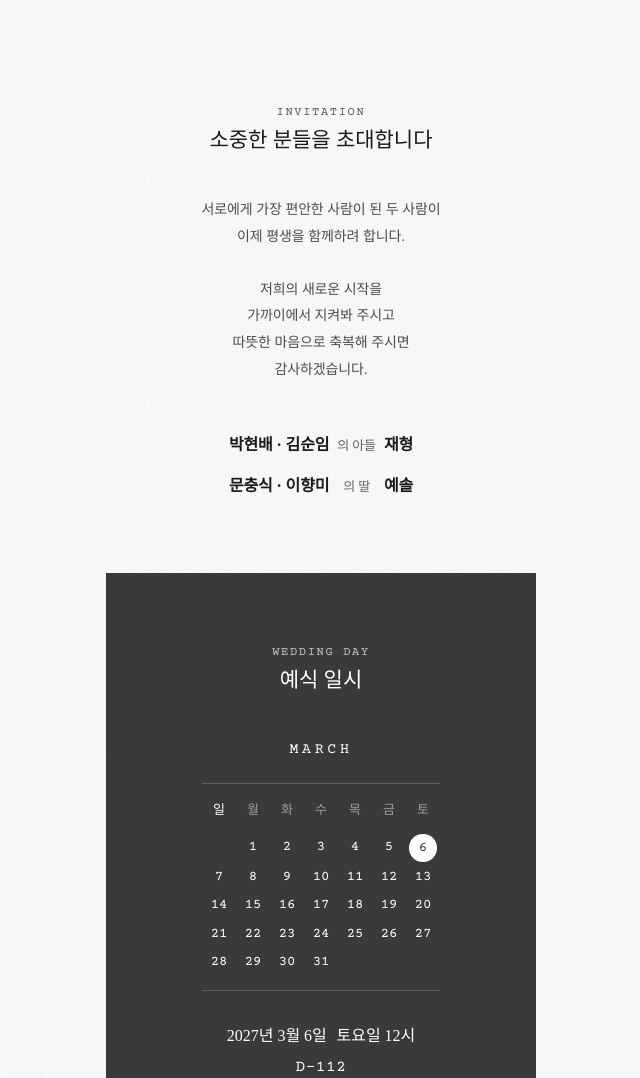
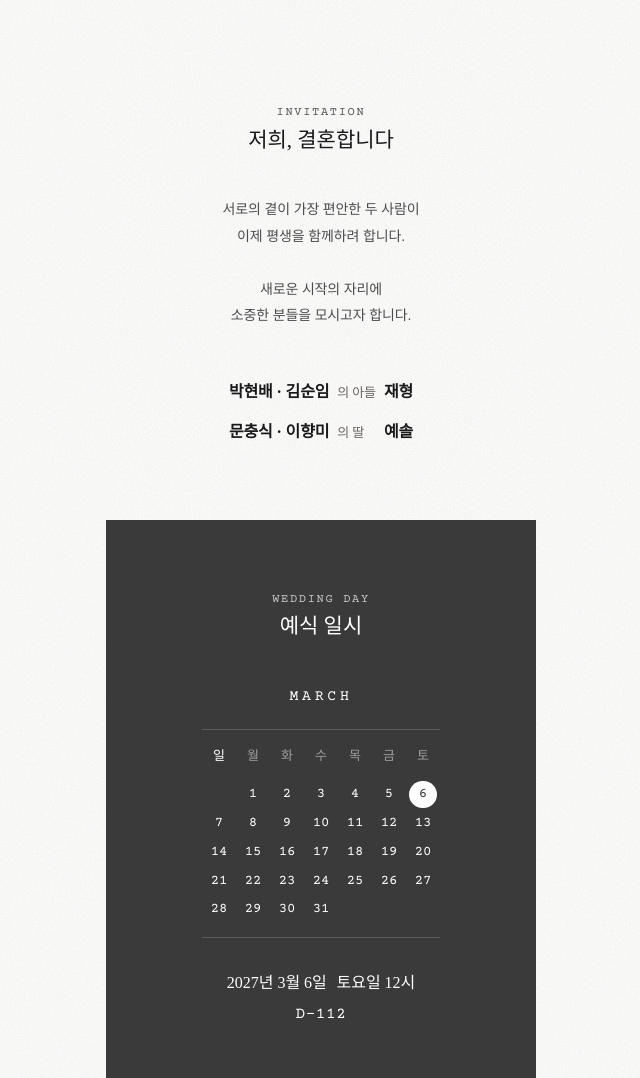
Before and after one commit to jhys-wedding/invitation, a plain HTML site: page index.html in a window 1280 px wide. Shown: the part 791-1869 px from the top of the page, without its empty margins (319-959 px from the left). Drawn offline with nearby package versions, Linux system fonts and the light colour scheme; no server answers; a web font is replaced by a local one.

Commit message:
Add files via upload

```diff
--- a/index.html
+++ b/index.html
@@ -588,6 +588,8 @@ section[aria-labelledby="t-way"] .sketch + .map[hidden] + .navs { margin-left: a
 .vline { position: relative; overflow: hidden; background: rgba(26, 26, 26, 0.15); }
 .vline::after { content: ""; position: absolute; left: 0; top: 0; width: 1px; height: 100%; background: var(--ink); animation: barDown 1.8s cubic-bezier(0.65, 0, 0.35, 1) infinite; }
 @media (prefers-reduced-motion: reduce) { .vline::after { animation: none; transform: none; } }
+
+.parents .rel, .parents span:last-child { text-align: left; }
 </style>
 </head>
 <body>
@@ -611,14 +613,12 @@ section[aria-labelledby="t-way"] .sketch + .map[hidden] + .navs { margin-left: a
 
 
   <section class="wrap" aria-labelledby="t-invite">
-    <h2 class="title" id="t-invite"><span class="en">Invitation</span><span class="kr">소중한 분들을 초대합니다</span></h2>
-    <p class="body-text">서로에게 가장 편안한 사람이 된 두 사람이
+    <h2 class="title" id="t-invite"><span class="en">Invitation</span><span class="kr">저희, 결혼합니다</span></h2>
+    <p class="body-text">서로의 곁이 가장 편안한 두 사람이
 이제 평생을 함께하려 합니다.
 
-저희의 새로운 시작을
-가까이에서 지켜봐 주시고
-따뜻한 마음으로 축복해 주시면
-감사하겠습니다.</p>
+새로운 시작의 자리에
+소중한 분들을 모시고자 합니다.</p>
     <div class="parents">
       <p><span><b>박현배 · 김순임</b></span><span class="rel">의 아들</span><span><b>재형</b></span></p>
       <p><span><b>문충식 · 이향미</b></span><span class="rel">의 딸</span><span><b>예솔</b></span></p>
```
